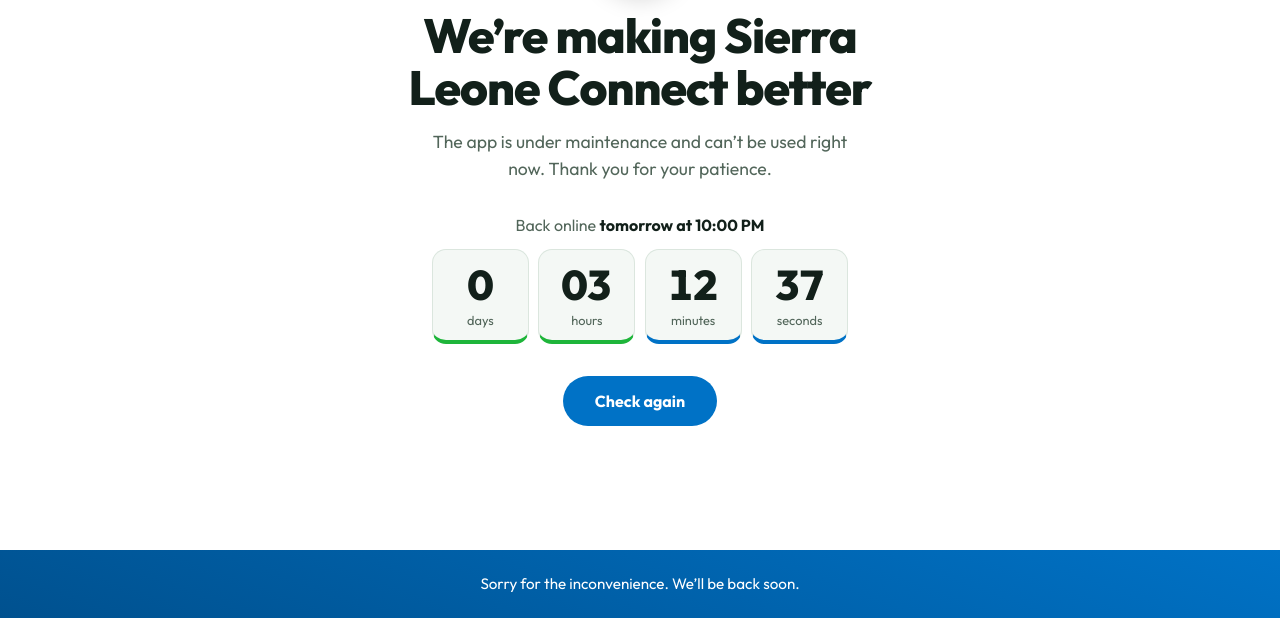
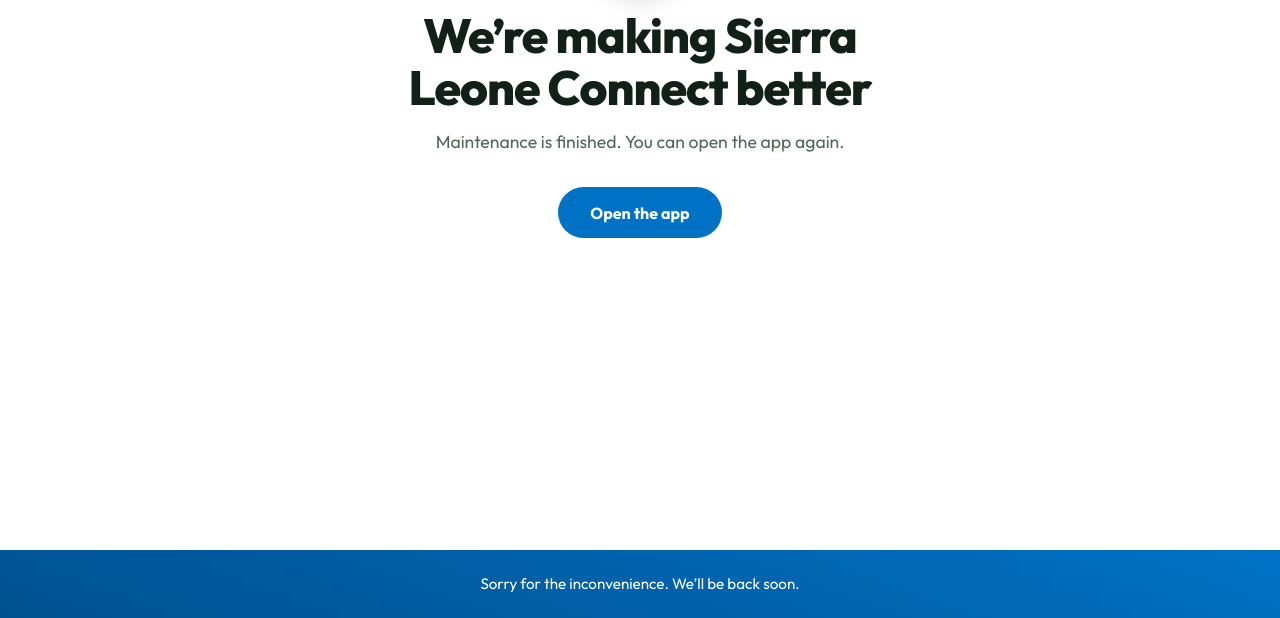
Before and after one commit to baklash14-creator/Sierra-leone-connect-, a plain HTML site: page maintenance.html in a window 1280 px wide. Shown: the part 182-800 px from the top of the page. Drawn offline with Linux system fonts and the light colour scheme.

Commit message:
Update maintenance target date and time

```diff
--- a/maintenance.html
+++ b/maintenance.html
@@ -88,7 +88,7 @@
   <footer class="bottom">Sorry for the inconvenience. We’ll be back soon.</footer>
 <script>
   // Back online: Tuesday 16 November 2026, 7:45 PM (Sierra Leone time = UTC)
-  var target = Date.UTC(2026, 10, 16, 22, 4, 5);
+  var target = Date.UTC(2026, 10, 16, 10, 4, 5);
   var p = function (n) { return String(n).padStart(2, "0"); };
   function tick() {
     var left = target - Date.now();
```
